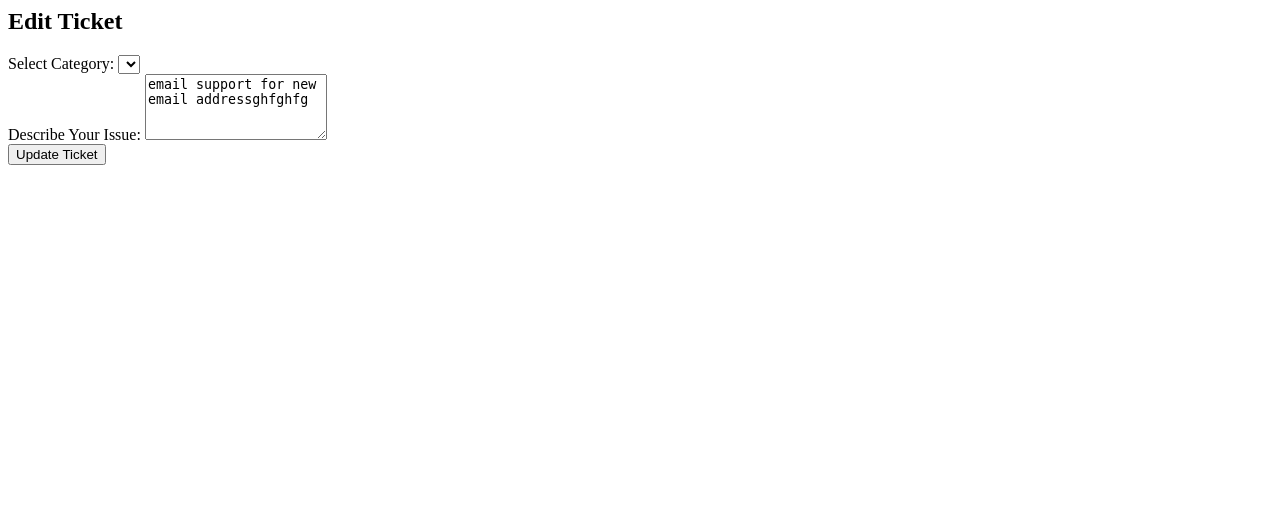
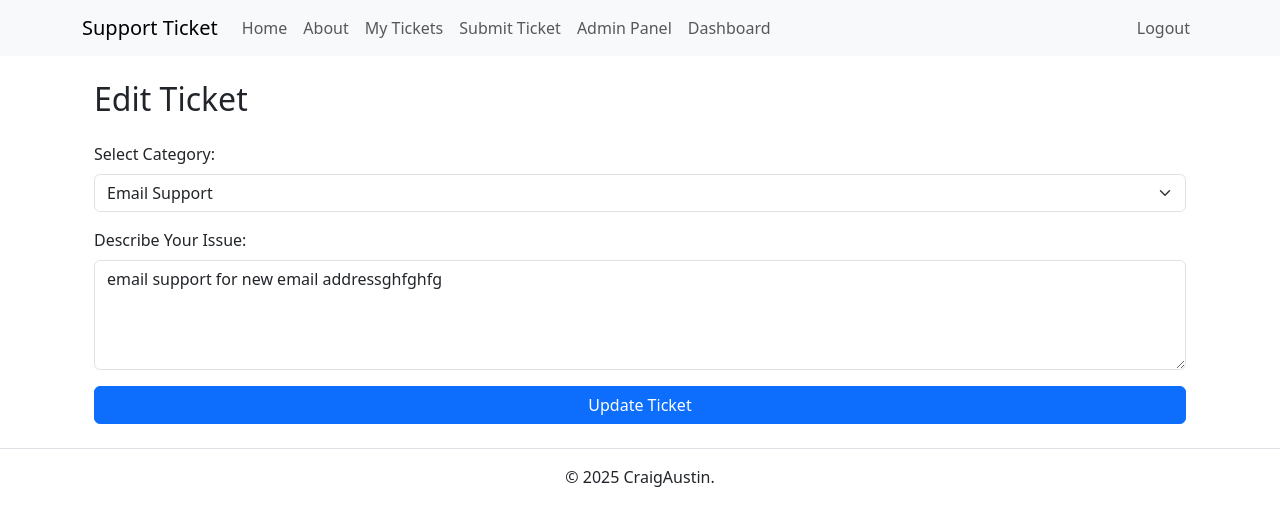
Before and after one commit to mr-aust1n/milestone-project-three, a Flask app: page /edit_ticket/1 in a window 1280 px wide. Shown: the top 526 px of the page. Run offline with Flask 3, Linux system fonts and the light colour scheme; a user stored in the database is signed in; data comes from the database, SQL or seed files in the repository; lists and menus that the app fills with data are empty; some libraries are stand-ins or nearby versions.

Commit message:
Update: Edit ticket
make the page a better layourt

```diff
--- a/templates/edit_ticket.html
+++ b/templates/edit_ticket.html
@@ -1,24 +1,53 @@
+{% extends 'base.html' %}
+
+{% block title %}Edit Ticket{% endblock %}
+
+{% block content %}
 <main role="main" aria-labelledby="edit-ticket-heading">
     <div class="container">
-        <h2 id="edit-ticket-heading">Edit Ticket</h2>
+        <header>
+            <h2 id="edit-ticket-heading" class="mb-4">Edit Ticket</h2>
+        </header>
 
-        <form method="POST" aria-label="Edit Support Ticket Form" class="mt-4">
-            <section class="mb-3">
-                <label for="category" class="form-label">Select Category:</label>
-                <select id="category" name="category" class="form-select" required>
-                    <!-- options -->
-                </select>
-            </section>
+        <form method="POST" aria-label="Edit Support Ticket Form" class="row gy-4">
+            <fieldset class="col-12" aria-labelledby="ticket-details-group">
+                <legend id="ticket-details-group" class="visually-hidden">Ticket Form Fields</legend>
 
-            <section class="mb-3">
-                <label for="description" class="form-label">Describe Your Issue:</label>
-                <textarea id="description" name="description" rows="4" class="form-control" required>{{
-                    ticket.description }}</textarea>
-            </section>
+                <!-- Category Dropdown -->
+                <section class="mb-3" aria-labelledby="category-label">
+                    <label id="category-label" for="category" class="form-label">Select Category:</label>
+                    <select id="category" name="category" class="form-select" required aria-describedby="category-hint">
+                        <option value="Email Support" {% if ticket.category=='Email Support' %}selected{% endif %}>Email
+                            Support</option>
+                        <option value="Website Support" {% if ticket.category=='Website Support' %}selected{% endif %}>
+                            Website Support</option>
+                        <option value="Access Support" {% if ticket.category=='Access Support' %}selected{% endif %}>
+                            Access Support</option>
+                        <option value="QuickBooks Support" {% if ticket.category=='QuickBooks Support' %}selected{%
+                            endif %}>QuickBooks Support</option>
+                        <option value="Social Media Post" {% if ticket.category=='Social Media Post' %}selected{% endif
+                            %}>Social Media Post</option>
+                        <option value="Other" {% if ticket.category=='Other' %}selected{% endif %}>Other</option>
+                    </select>
+                    <p id="category-hint" class="visually-hidden">Choose a support category related to your issue.</p>
+                </section>
 
-            <section class="mb-3">
-                <button type="submit" class="btn btn-primary w-100">Update Ticket</button>
-            </section>
+                <!-- Description Textarea -->
+                <section class="mb-3" aria-labelledby="description-label">
+                    <label id="description-label" for="description" class="form-label">Describe Your Issue:</label>
+                    <textarea id="description" name="description" rows="4" class="form-control" required
+                        aria-describedby="description-hint">{{ ticket.description }}</textarea>
+                    <p id="description-hint" class="visually-hidden">Explain your problem in detail so our team can
+                        help.</p>
+                </section>
+
+                <!-- Submit Button -->
+                <section class="mt-3" aria-label="Submit form">
+                    <button type="submit" class="btn btn-primary w-100" aria-label="Update this support ticket">Update
+                        Ticket</button>
+                </section>
+            </fieldset>
         </form>
     </div>
 </main>
+{% endblock %}
```
